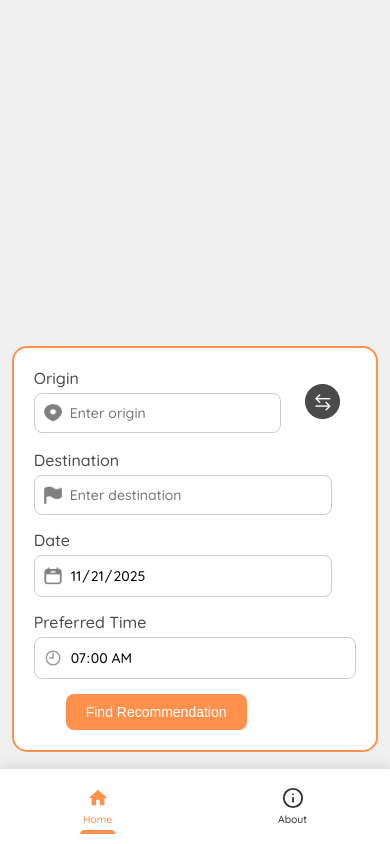
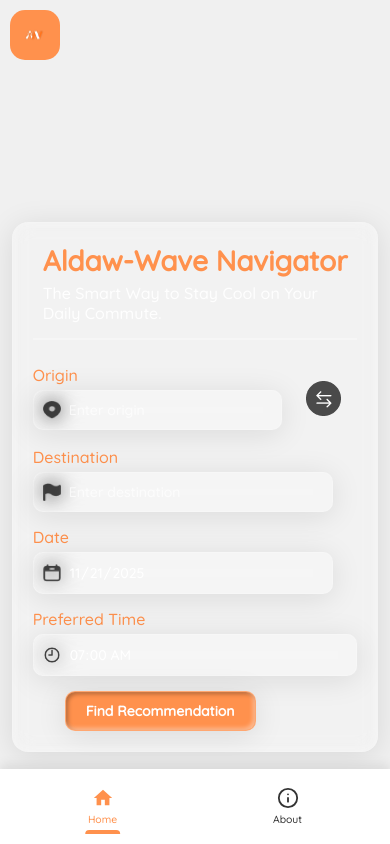
Before and after one commit to RandelYumul/AldawWave, a plain HTML site: page index.html in a window 390 px wide. Drawn offline with Linux system fonts and the light colour scheme; no server answers.

Commit message:
Change ui

```diff
--- a/index.html
+++ b/index.html
@@ -54,6 +54,12 @@
 
     <!-- INPUT PANEL -->
     <div class="bottom-panel">
+
+      <!-- Title and Subtitle -->
+      <div class="panel-header">
+        <h1 class="panel-title">Aldaw-Wave Navigator</h1>
+        <p class="panel-subtitle">The Smart Way to Stay Cool on Your Daily Commute.</p>
+      </div>
 
       <!-- Origin -->
       <div class="input-group with-icon">
--- a/static/css/styles.css
+++ b/static/css/styles.css
@@ -110,9 +110,14 @@ input[type="time"]::-webkit-calendar-picker-indicator {
 .bottom-panel {
   position: relative;
   z-index: 2;
-  background: rgba(255,255,255,0.95);
-  border: 2px solid #ff914d;
-  border-radius: 15px;
+  background: rgba(255, 255, 255, 0.15);
+  backdrop-filter: blur(10px);
+  -webkit-backdrop-filter: blur(10px);
+  border: 1px solid rgba(255, 255, 255, 0.2);
+  box-shadow:
+    0 4px 30px rgba(0, 0, 0, 0.1),
+    inset 0 0 10px rgba(255, 255, 255, 0.3);
+  border-radius: 16px;
   padding: 20px;
   display: flex;
   gap: 2.5%;         /* horizontal gap */
@@ -120,6 +125,33 @@ input[type="time"]::-webkit-calendar-picker-indicator {
   flex-wrap: wrap;
   width: 100%;
   height: auto;
+}
+
+.panel-header {
+  width: 100%;
+  text-align: left;
+  margin-bottom: 10px;
+  padding-bottom: 15px;
+  border-bottom: 2px solid rgba(255, 255, 255, 0.3);
+}
+
+.panel-title {
+  font-family: 'Quicksand', sans-serif;
+  font-size: 28px;
+  font-weight: 700;
+  color: #ff914d;
+  margin: 0 0 5px 10px;
+  text-align: left;
+}
+
+.panel-subtitle {
+  font-family: 'Quicksand', sans-serif;
+  font-size: 16px;
+  font-weight: 500;
+  color: #fff;
+  margin: 0 0 0 10px;
+  opacity: 0.9;
+  text-align: left;
 }
 
 .bottom-panel input {
@@ -132,17 +164,27 @@ input[type="time"]::-webkit-calendar-picker-indicator {
 }
 
 .bottom-panel button {
-  background: #333;
+  background: rgba(255, 255, 255, 0.15);
+  backdrop-filter: blur(10px);
+  -webkit-backdrop-filter: blur(10px);
   color: white;
-  border: none;
+  border: 1px solid rgba(255, 255, 255, 0.2);
+  box-shadow: 0 4px 30px rgba(0, 0, 0, 0.1);
   padding: 10px 20px;
-  border-radius: 8px;
+  border-radius: 10px;
   cursor: pointer;
   font-size: 14px;
+  font-family: 'Quicksand', sans-serif;
+  font-weight: 600;
+  transition: all 0.3s ease;
 }
 
 .bottom-panel button:hover {
-  background: #555;
+  background: rgba(255, 255, 255, 0.25);
+  box-shadow:
+    0 4px 30px rgba(0, 0, 0, 0.1),
+    0 0 15px 3px rgba(255, 255, 255, 0.3);
+  transform: translateY(-2px);
 }
 
 .input-group {
@@ -155,7 +197,7 @@ input[type="time"]::-webkit-calendar-picker-indicator {
   font-family: 'Quicksand', sans-serif;
   font-size: 16px;
   font-weight: 500;
-  color: #4A4A4A;
+  color: #ff914d;
   margin-bottom: 5px;
 }
 
@@ -173,17 +215,35 @@ input[type="time"]::-webkit-calendar-picker-indicator {
   width: 18px;
   height: 18px;
   pointer-events: none;
-  opacity: 0.7;
+  opacity: 1;
+  filter: brightness(0) saturate(100%);
 }
 
 .input-wrapper input {
   width: 100%;
   padding: 10px 10px 10px 35px;
-  border-radius: 8px;
-  border: 1px solid #ccc;
+  border-radius: 10px;
+  background: rgba(255, 255, 255, 0.15);
+  backdrop-filter: blur(10px);
+  -webkit-backdrop-filter: blur(10px);
+  border: 1px solid rgba(255, 255, 255, 0.2);
+  box-shadow: 0 4px 30px rgba(0, 0, 0, 0.1);
   font-size: 14px;
   font-family: 'Quicksand', sans-serif;
   box-sizing: border-box;
+  transition: all 0.3s ease;
+  color: #fff;
+}
+
+.input-wrapper input::placeholder {
+  color: rgba(255, 255, 255, 0.7);
+}
+
+.input-wrapper input:focus {
+  outline: none;
+  background: rgba(255, 255, 255, 0.25);
+  border: 1px solid rgba(255, 255, 255, 0.4);
+  box-shadow: 0 4px 30px rgba(0, 0, 0, 0.1);
 }
 
 /* Swap button */
@@ -222,8 +282,8 @@ input[type="time"]::-webkit-calendar-picker-indicator {
 .floating-map {
   position: fixed;
   top: 0;
-  left: 7%; /* avoid sidebar */
-  width: 93%;
+  left: 0;
+  width: 100%;
   height: 100vh;
   z-index: 0; /* send map behind everything else */
 }
@@ -252,13 +312,26 @@ input[type="time"]::-webkit-calendar-picker-indicator {
   height: 100%;
 }
 
+/* Push Google Maps controls to the right of the navbar */
+.gm-style .gm-style-mtc {
+  margin-left: 120px !important;
+}
+
+.gm-style .gm-style-mtc:first-of-type {
+  margin-left: 120px !important;
+}
+
+.gm-style .gm-style-mtc:last-of-type {
+  margin-left: 0px !important;
+}
+
 /* Sidebar */
 .sidebar {
   width: 8%;
   min-width: 110px;
   max-width: 110px;
   background: #ffffff;
-  box-shadow: 5px 0 10px rgba(0, 0, 0, 0.08);
+  box-shadow: 2px 0 5px rgba(0, 0, 0, 0.05);
   display: flex;
   flex-direction: column;
   align-items: center;
@@ -420,18 +493,31 @@ input[type="time"]::-webkit-calendar-picker-indicator {
 }
 
 #showGraphBtn {
-  background-color: #ff914d;  /* primary button color */
-  color: white;               /* text color */
-  border: none;               /* removes border */
+  background: #ff914d;
+  backdrop-filter: blur(10px);
+  -webkit-backdrop-filter: blur(10px);
+  color: white;
+  border: 1px solid rgba(255, 255, 255, 0.2);
+  box-shadow:
+    0 4px 30px rgba(0, 0, 0, 0.1),
+    inset -2px -2px 4px rgba(255, 255, 255, 0.4),
+    inset 2px 2px 4px rgba(0, 0, 0, 0.3);
   padding: 10px 20px;
-  border-radius: 8px;
+  border-radius: 10px;
   cursor: pointer;
   font-size: 14px;
-  transition: background 0.3s ease;
+  font-family: 'Quicksand', sans-serif;
+  font-weight: 600;
+  transition: all 0.3s ease;
 }
 
 #showGraphBtn:hover {
-  background-color: #e5833f;  /* darker shade on hover */
+  background: #e5833f;
+  box-shadow:
+    0 6px 35px rgba(0, 0, 0, 0.15),
+    inset -2px -2px 4px rgba(255, 255, 255, 0.4),
+    inset 2px 2px 4px rgba(0, 0, 0, 0.3);
+  transform: translateY(-2px);
 }
 
 /* ABOUT US */
@@ -530,17 +616,25 @@ h1 {
     max-width: 100%;
     height: auto;
     flex-direction: row;
-    justify-content: space-around;
+    justify-content: space-between;
     position: fixed;
     bottom: 0;
     left: 0;
     box-shadow: 0 -5px 10px rgba(0, 0, 0, 0.08);
-    padding: 10px 0;
+    padding: 10px;
     z-index: 1000;
   }
 
   .logo-container {
-    display: none;
+    display: flex;
+    position: fixed;
+    top: 10px;
+    left: 10px;
+    width: 50px;
+    height: 50px;
+    margin: 0;
+    padding: 0.6rem;
+    z-index: 1001;
   }
 
   .nav-links {
--- a/static/js/script.js
+++ b/static/js/script.js
@@ -28,6 +28,91 @@ document.addEventListener("DOMContentLoaded", () => {
         map = new google.maps.Map(document.getElementById("map"), {
             center: { lat: 15.1449, lng: 120.5896 },
             zoom: 12,
+            mapTypeControl: true,
+            mapTypeControlOptions: {
+                style: google.maps.MapTypeControlStyle.HORIZONTAL_BAR,
+                position: google.maps.ControlPosition.LEFT_TOP,
+            },
+            styles: [
+                { elementType: "geometry", stylers: [{ color: "#242f3e" }] },
+                { elementType: "labels.text.stroke", stylers: [{ color: "#242f3e" }] },
+                { elementType: "labels.text.fill", stylers: [{ color: "#746855" }] },
+                {
+                    featureType: "administrative.locality",
+                    elementType: "labels.text.fill",
+                    stylers: [{ color: "#d59563" }],
+                },
+                {
+                    featureType: "poi",
+                    elementType: "labels.text.fill",
+                    stylers: [{ color: "#d59563" }],
+                },
+                {
+                    featureType: "poi.park",
+                    elementType: "geometry",
+                    stylers: [{ color: "#263c3f" }],
+                },
+                {
+                    featureType: "poi.park",
+                    elementType: "labels.text.fill",
+                    stylers: [{ color: "#6b9a76" }],
+                },
+                {
+                    featureType: "road",
+                    elementType: "geometry",
+                    stylers: [{ color: "#38414e" }],
+                },
+                {
+                    featureType: "road",
+                    elementType: "geometry.stroke",
+                    stylers: [{ color: "#212a37" }],
+                },
+                {
+                    featureType: "road",
+                    elementType: "labels.text.fill",
+                    stylers: [{ color: "#9ca5b3" }],
+                },
+                {
+                    featureType: "road.highway",
+                    elementType: "geometry",
+                    stylers: [{ color: "#746855" }],
+                },
+                {
+                    featureType: "road.highway",
+                    elementType: "geometry.stroke",
+                    stylers: [{ color: "#1f2835" }],
+                },
+                {
+                    featureType: "road.highway",
+                    elementType: "labels.text.fill",
+                    stylers: [{ color: "#f3d19c" }],
+                },
+                {
+                    featureType: "transit",
+                    elementType: "geometry",
+                    stylers: [{ color: "#2f3948" }],
+                },
+                {
+                    featureType: "transit.station",
+                    elementType: "labels.text.fill",
+                    stylers: [{ color: "#d59563" }],
+                },
+                {
+                    featureType: "water",
+                    elementType: "geometry",
+                    stylers: [{ color: "#17263c" }],
+                },
+                {
+                    featureType: "water",
+                    elementType: "labels.text.fill",
+                    stylers: [{ color: "#515c6d" }],
+                },
+                {
+                    featureType: "water",
+                    elementType: "labels.text.stroke",
+                    stylers: [{ color: "#17263c" }],
+                },
+            ],
         });
 
         directionsService = new google.maps.DirectionsService();
```
